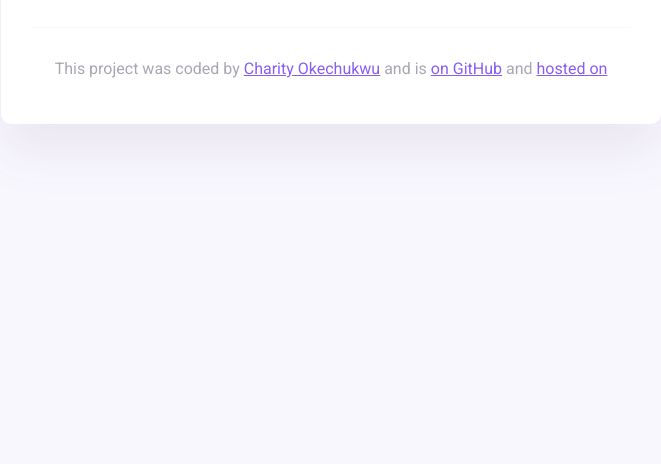
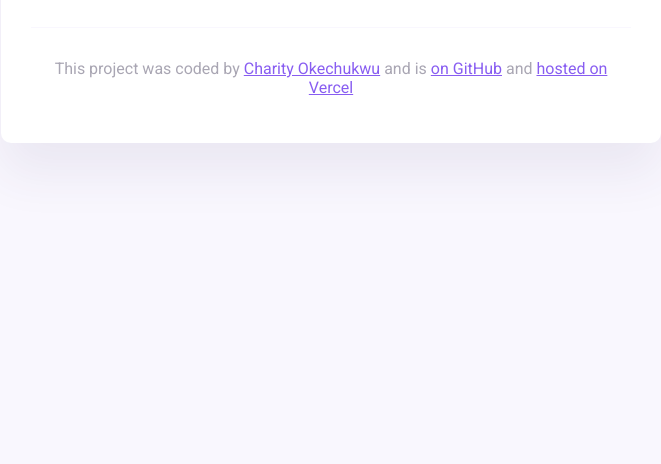
Before and after one commit to Chachagodwin/My-Weather-App, a plain HTML site: page index.html in a window 1280 px wide. Shown: the part 336-800 px from the top of the page, without its empty margins (309-970 px from the left). Drawn offline with nearby package versions, Linux system fonts and the light colour scheme.

Commit message:
Updated my index.html by adding my hosting website

```diff
--- a/index.html
+++ b/index.html
@@ -49,7 +49,7 @@
           This project was coded by
           <a href="#" target="_blank">Charity Okechukwu</a> and is
           <a href="#" target="_blank"> on GitHub</a> and
-          <a href="#" target="_blank">hosted on </a>
+          <a href="#" target="_blank">hosted on Vercel </a>
         </p>
       </footer>
     </div>
```
